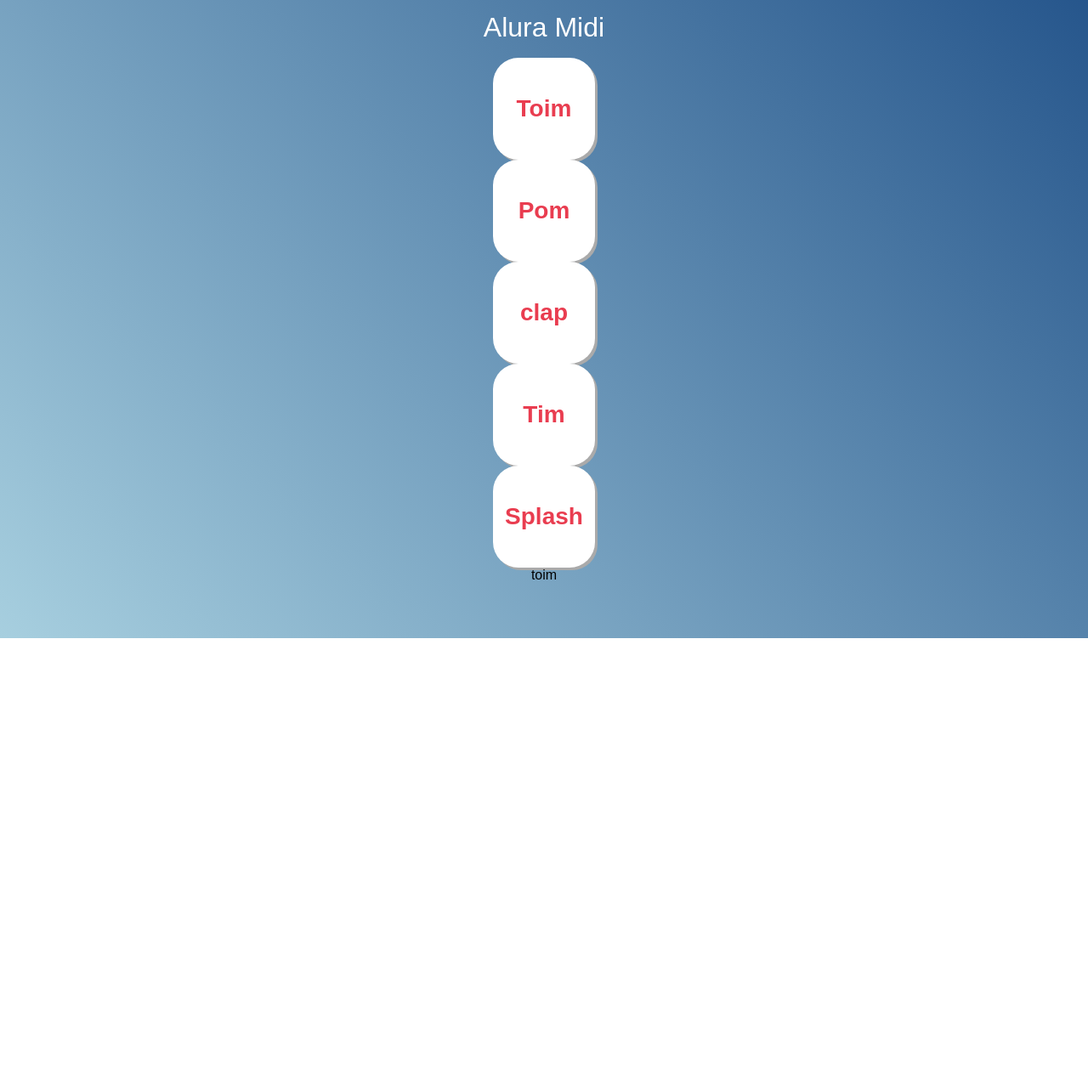
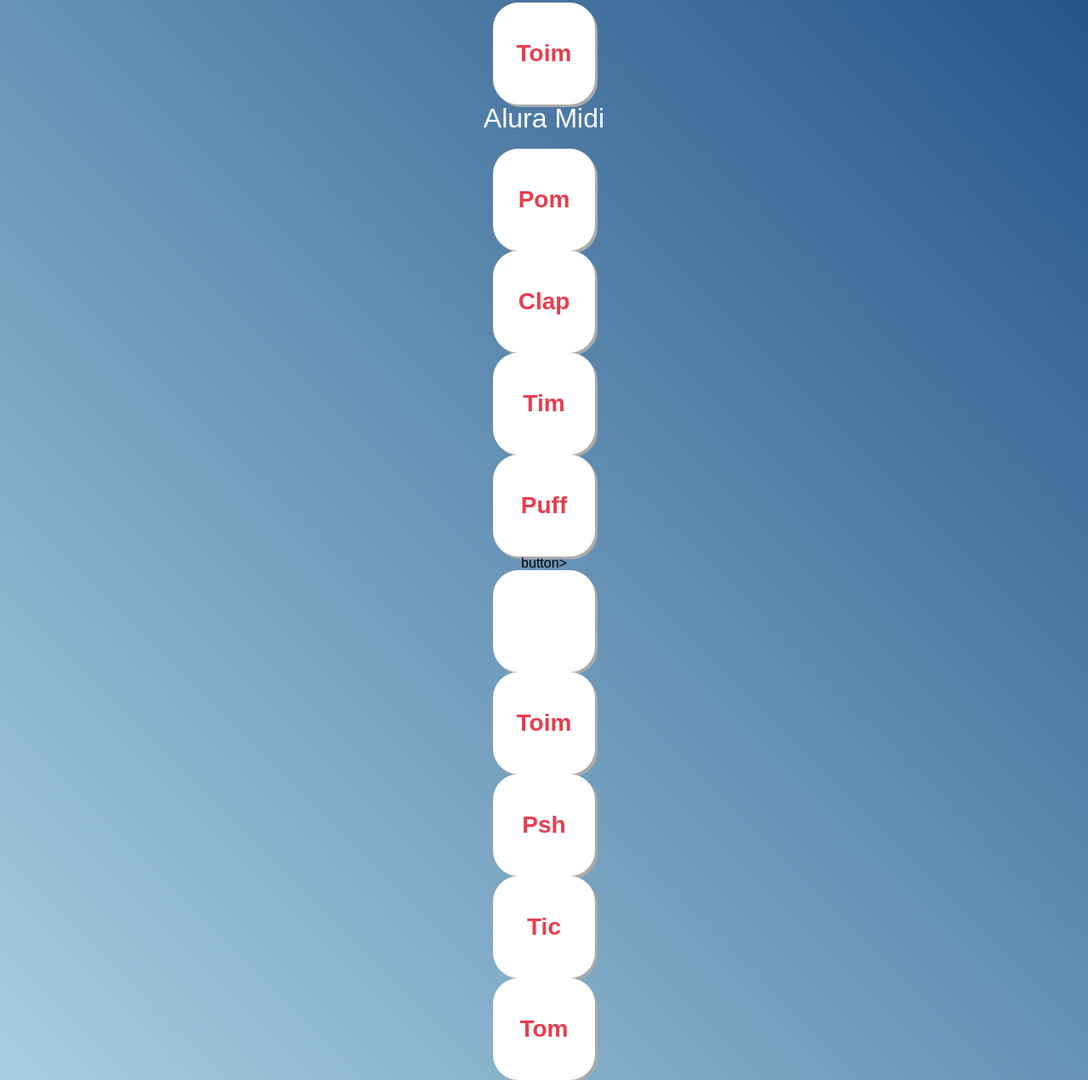
Before and after one commit to vinicinho30/alura-midi, a plain HTML site: page index.html in a window 1280 px wide. Shown: the part 49-1320 px from the top of the page at 85% size. Before the commit the page ends 800 px from the top, so only its background shows below. Drawn offline with Linux system fonts and the light colour scheme.

Commit message:
Update index.html

```diff
--- a/index.html
+++ b/index.html
@@ -7,14 +7,14 @@
 
     <title>Alura MIDI</title>
 
-    <link rel="preconnect" href="https://fonts.googleapis.com"&gt;
+    <link rel="preconnect" href="https://fonts.googleapis.com">
     <link rel="preconnect" href="https://fonts.gstatic.com&quot; crossorigin>
-    <link href="https://fonts.googleapis.com/css2?family=Montserrat:wght@500;600&display=swap&quot; rel="stylesheet">
+    <link href="https://fonts.googleapis.com/css2?family=Montserrat:wght@500;600&display=swap&quot;rel="stylesheet">
 
     <link rel="icon" type="image/png" href="images/bateria.png">
     <link rel="stylesheet" href="css/reset.css">
     <link rel="stylesheet" href="css/estilos.css">
-    <link rel+"stylesheet" href="css/reset.css">
+    <link rel="stylesheet" href="css/reset.css">
     <link rel="stylesheet" href="css/estilos.css">
 
 
@@ -26,14 +26,22 @@
 
         <button class="tecla tecla_toim">Toim</button>
 
+
+    <h1>Alura Midi</h1>
+
+
         <button class="tecla tecla_pom">Pom</button>
-        <button class="tecla tecla_clap">clap</button>
+        <button class="tecla tecla_clap">Clap</button>
         <button class="tecla tecla_tim">Tim</button>
-    <button class="tecla tecla_puff</button>
-        <button class="tecla_splash">Splash</button>
-    <button class+"tecla tecla_toim">toim</button>
-    </section>
 
+    <button class="tecla tecla_puff">Puff</button>button>
+    <button class="tecla tecla_splash"Splash</button>
+    <button class="tecla tecla_toim">Toim</button>
+
+    <button class="tecla tecla_psh">Psh</button>
+    <button class="tecla tecla_tic">Tic</button>
+    <button class="tecla tecla_tom">Tom</button>
+</section>
 
     <audio src="sounds/keyq.wav" id="som_tecla_pom"></audio>
     <audio src="sounds/keyw.wav" id="som_tecla_clap"></audio>
@@ -44,7 +52,6 @@
     <audio src="sounds/keyz.wav" id="som_tecla_psh"></audio>
     <audio src="sounds/keyx.wav" id="som_tecla_tic"></audio>
     <audio src="sounds/keyc.wav" id="som_tecla_tom"></audio>
-
-<script src="main.js"></script>
+    <script src="main.js"></script>
 </body>
 </html>
```
